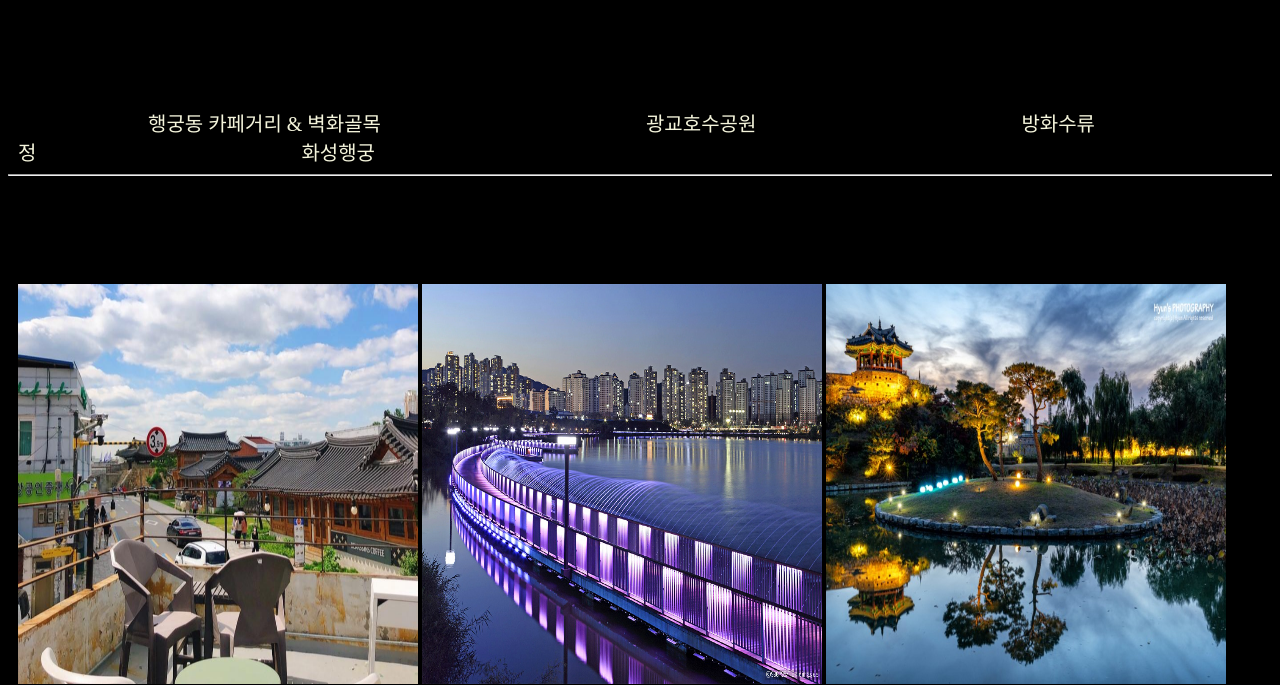
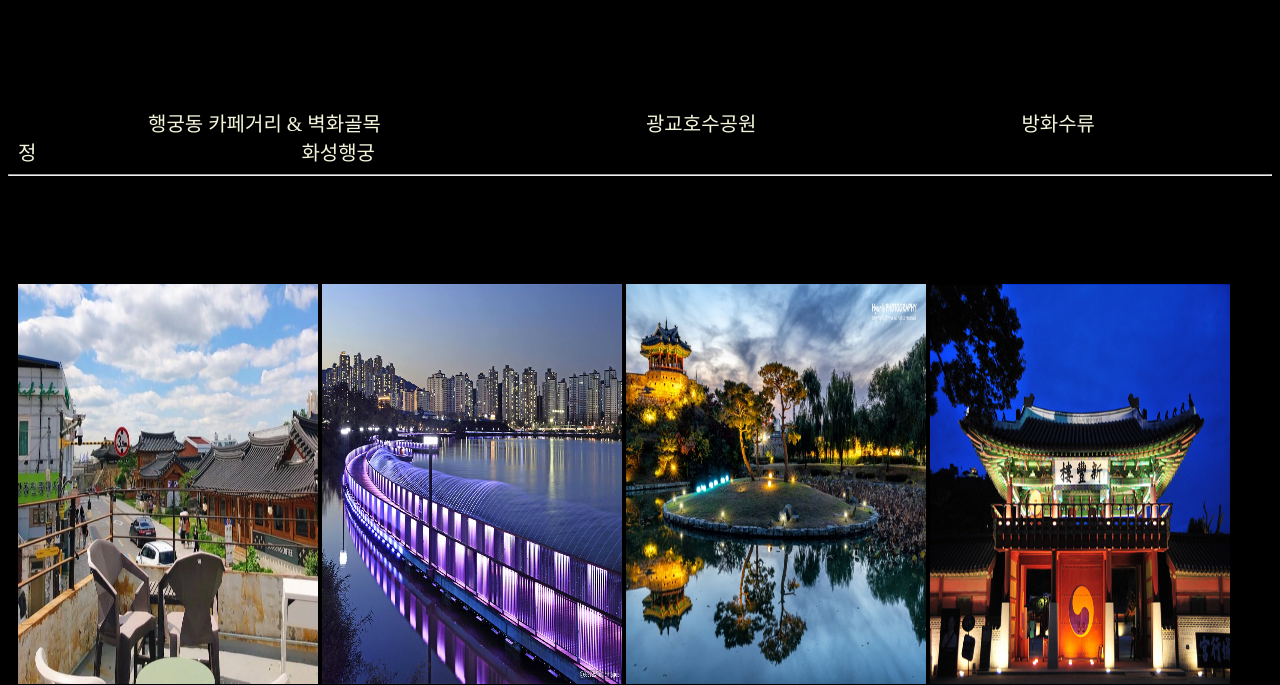
Before and after one commit to gkstjddnd/gkstjddnd.github.io, a plain HTML site: page target13.html in a window 1280 px wide. Shown: the part 92-777 px from the top of the page. Drawn offline with Linux system fonts and the light colour scheme.

Commit message:
Update target13.html

```diff
--- a/target13.html
+++ b/target13.html
@@ -69,10 +69,10 @@
 </nav>
 <hr>
     <section>
-        <img src="./images/cafe.png" width="400px" height="400px">
-        <img src="./images/광교호수공원.jpeg" width="400px" height="400px">
-        <img src="./images/방화수류정100.jpg" width="400px" height="400px">
-        <img src="./images/화성행궁100.png" width="400px" height="400px">
+        <img src="./images/cafe.png" width="300px" height="400px">
+        <img src="./images/광교호수공원.jpeg" width="300px" height="400px">
+        <img src="./images/방화수류정100.jpg" width="300px" height="400px">
+        <img src="./images/화성행궁100.png" width="300px" height="400px">
        </section>
     </body>
 </html>
```
